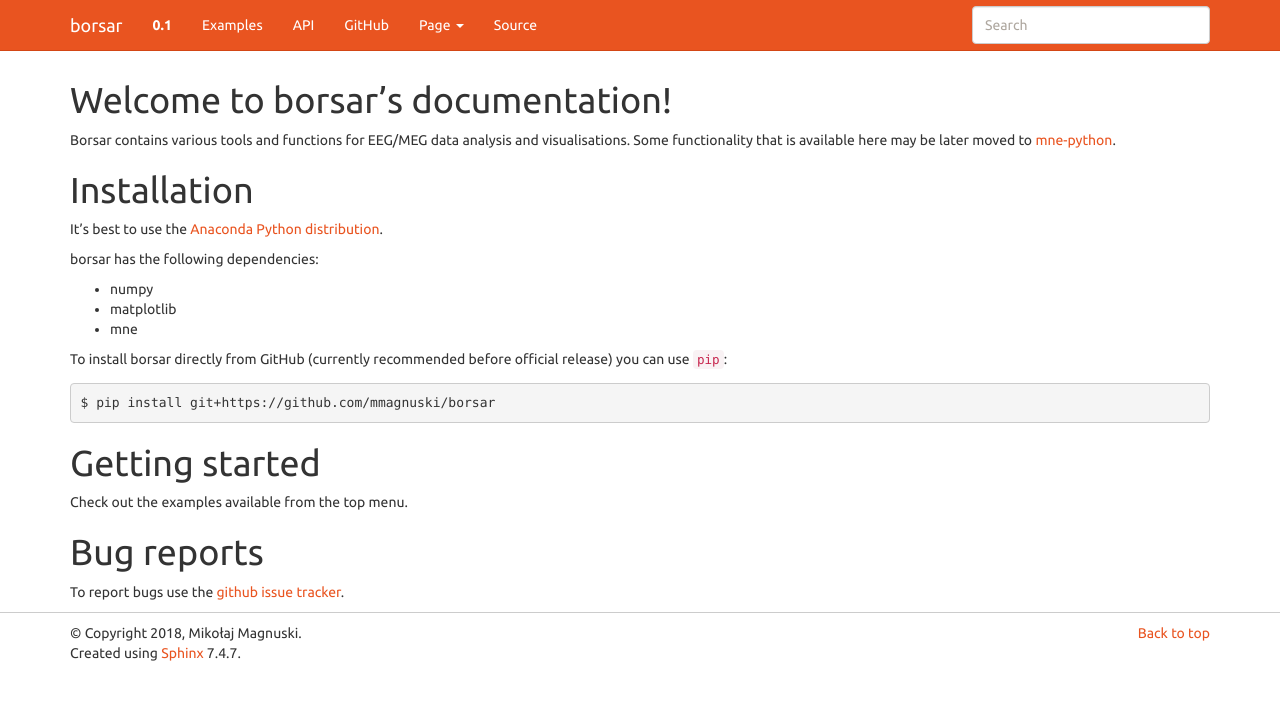
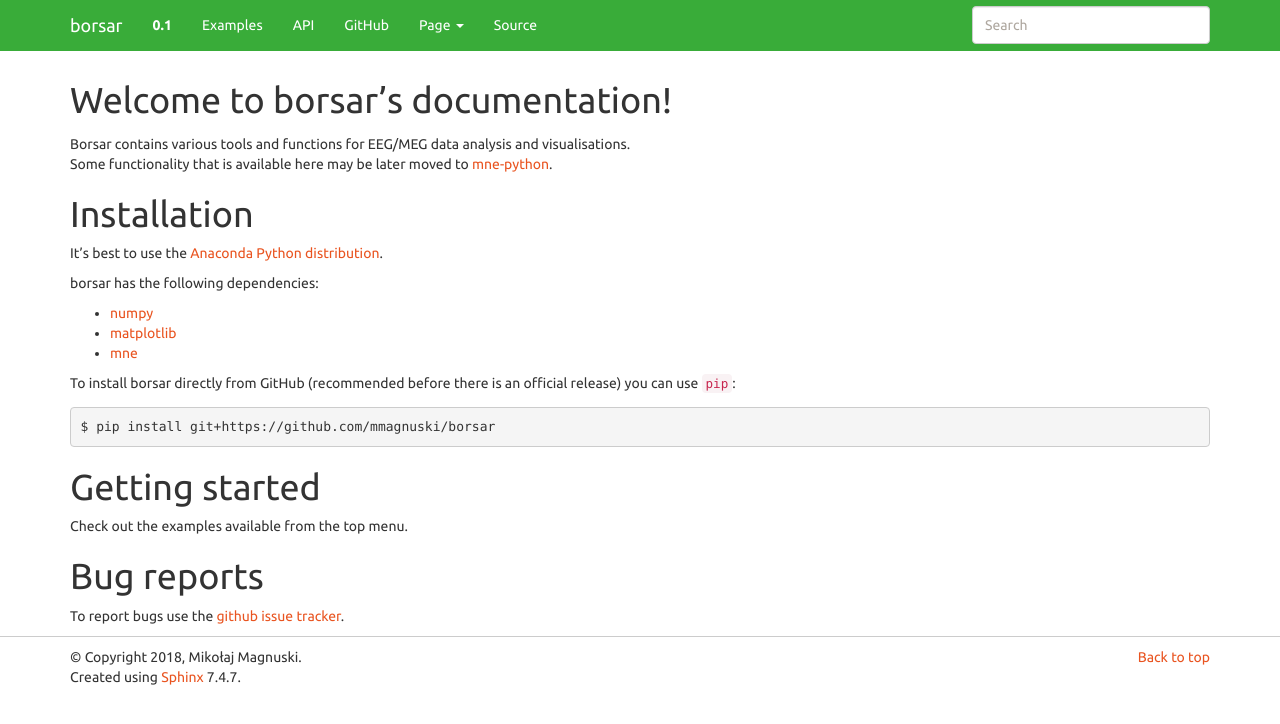
Before and after one commit to mmagnuski/borsar, a Sphinx documentation site: the page built from docs/index.rst, in a window 1280 px wide. Shown: the top 724 px of the page. Built offline with Sphinx 7.4.7, drawn with Linux system fonts in a browser that asks for light colours.

Commit message:
DOC: custom style for navbar, cosmetic changes to index.rst

```diff
--- /dev/null
+++ b/docs/_static/style.css
@@ -0,0 +1,14 @@
+.navbar{
+  background-color: #39ac39 !important;
+  border-color: transparent !important;
+}
+
+.navbar .navbar-nav li a:hover{
+  background-color: #2d862d !important;
+}
+
+.navbar-default .navbar-nav>.open>a,
+.navbar-default .navbar-nav>.open>a:hover,
+.navbar-default .navbar-nav>.open>a:focus {
+    background-color: #267326 !important;
+}
--- a/docs/conf.py
+++ b/docs/conf.py
@@ -3,6 +3,11 @@
 # Configuration file for the Sphinx documentation builder.
 
 # import sphinx_gallery
+
+
+# add custom styles
+def setup(app):
+    app.add_stylesheet("style.css")
 
 
 # -- Project information -----------------------------------------------------
--- a/docs/index.rst
+++ b/docs/index.rst
@@ -6,8 +6,8 @@
 Welcome to borsar's documentation!
 ==================================
 
-Borsar contains various tools and functions for EEG/MEG data analysis and visualisations.
-Some functionality that is available here may be later moved to `mne-python <https://martinos.org/mne/dev/index.html>`_.
+| Borsar contains various tools and functions for EEG/MEG data analysis and visualisations.
+| Some functionality that is available here may be later moved to `mne-python <https://martinos.org/mne/dev/index.html>`_.
 
 Installation
 ============
@@ -16,11 +16,11 @@
 
 borsar has the following dependencies:
 
-* numpy
-* matplotlib
-* mne
+* `numpy <http://www.numpy.org/>`_
+* `matplotlib <https://matplotlib.org/>`_
+* `mne <https://martinos.org/mne/stable/index.html>`_
 
-To install borsar directly from GitHub (currently recommended before official release) you can use ``pip``::
+To install borsar directly from GitHub (recommended before there is an official release) you can use ``pip``::
 
   $ pip install git+https://github.com/mmagnuski/borsar
 
```
